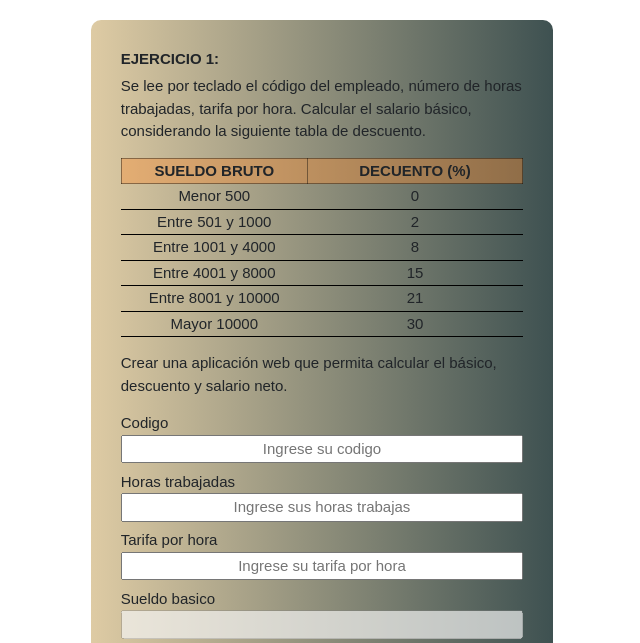
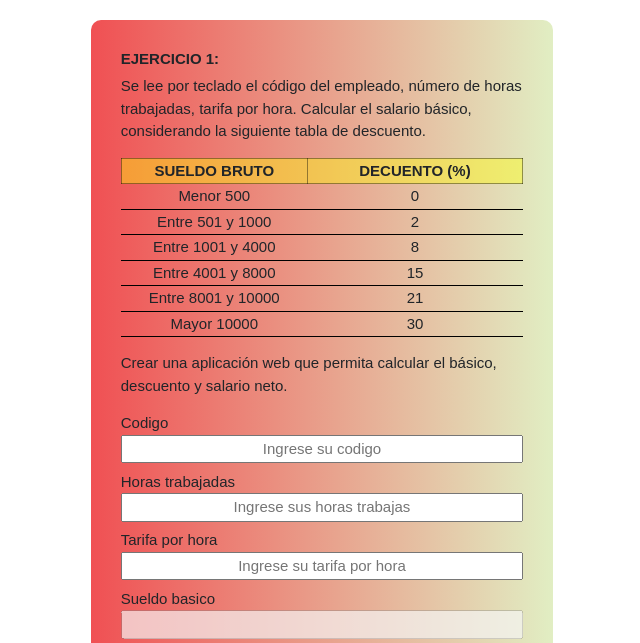
Before and after one commit to kathycrv14/UD3-J02-JSA, a plain HTML site: page UD3-J02-S14-KCRV/s14.html in a window 1280 px wide. Shown: the part 129-772 px from the top of the page, without its empty margins (333-973 px from the left). Drawn offline with nearby package versions, Linux system fonts and the light colour scheme.

Commit message:
Update s14.css

```diff
--- a/UD3-J02-S14-KCRV/css/s14.css
+++ b/UD3-J02-S14-KCRV/css/s14.css
@@ -86,9 +86,9 @@ textarea{
 
 .xform{
     padding: 2rem;
-    background: #3E5151;  /* fallback for old browsers */
-    background: -webkit-linear-gradient(to right, #DECBA4, #3E5151);  /* Chrome 10-25, Safari 5.1-6 */
-    background: linear-gradient(to right, #DECBA4, #3E5151); /* W3C, IE 10+/ Edge, Firefox 16+, Chrome 26+, Opera 12+, Safari 7+ */
+    background: #e1eec3;  /* fallback for old browsers */
+    background: -webkit-linear-gradient(to right, #f05053, #e1eec3);  /* Chrome 10-25, Safari 5.1-6 */
+    background: linear-gradient(to right, #f05053, #e1eec3); /* W3C, IE 10+/ Edge, Firefox 16+, Chrome 26+, Opera 12+, Safari 7+ */
     border-radius: 10px;
     margin: 1rem;
 }
@@ -120,7 +120,7 @@ table{
 th{
     text-align: center;
     width: 5rem;
-    background-color: rgba(250, 141, 52, 0.4);
+    background-color: rgba(255, 255, 0, 0.4);
     border: 1px solid rgba(0, 0, 0, 0.4);
 }
 
```
